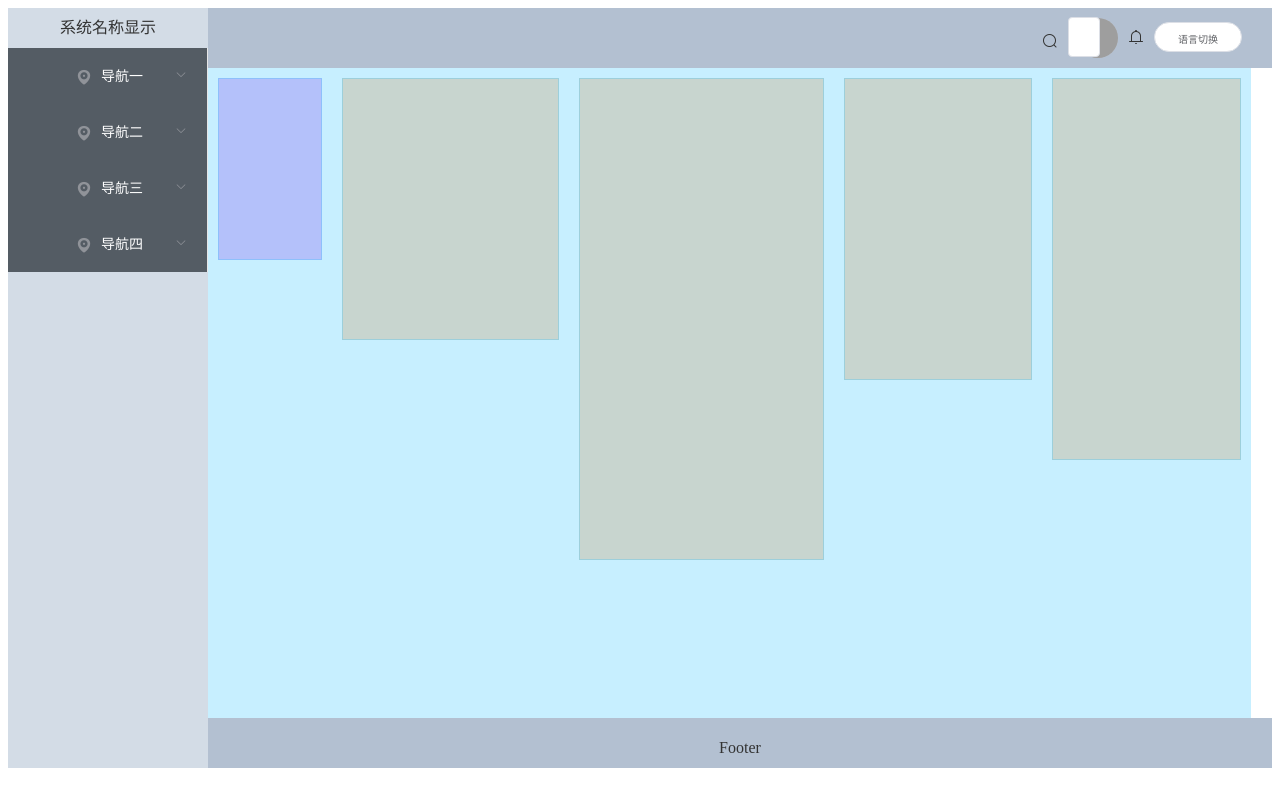
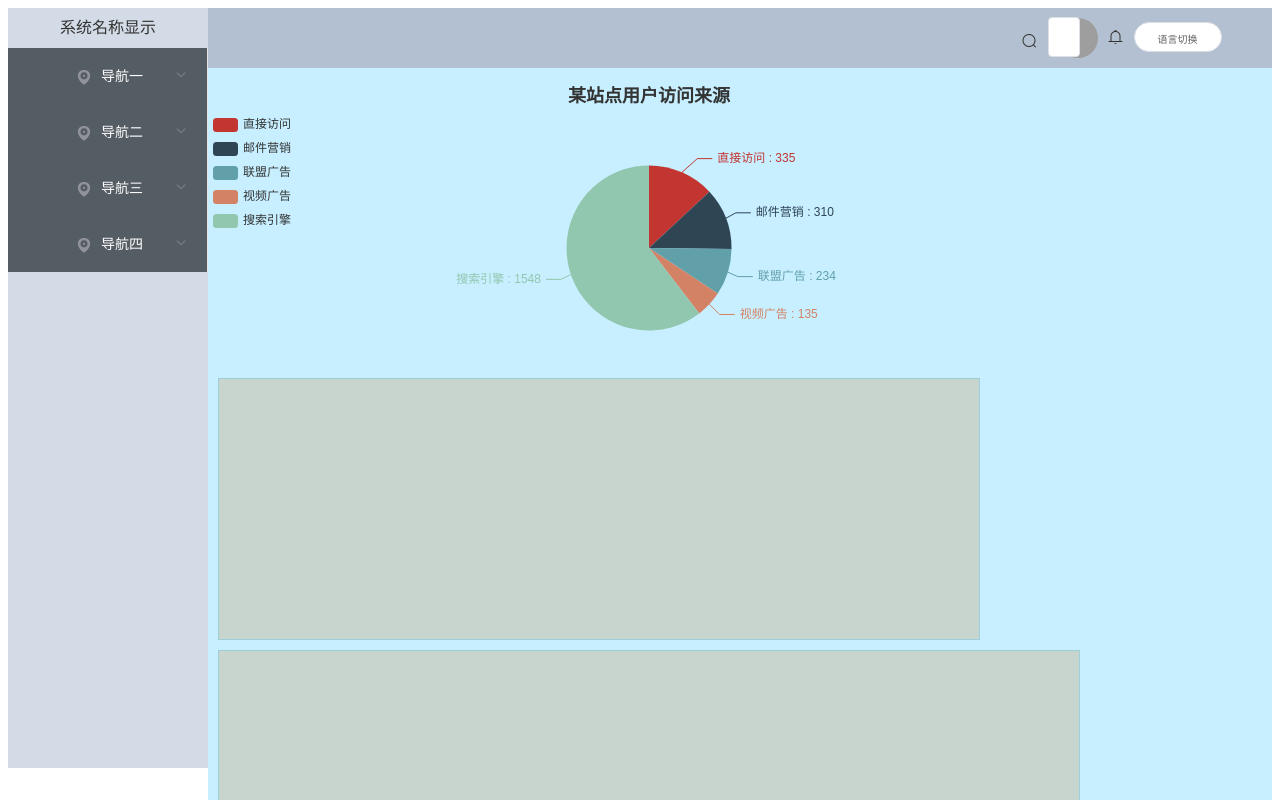
Before and after one commit to lb-github0906/admin-projrct, a Vue app: page / in a window 1280 px wide. Shown: the top 800 px of the page. Built offline with nearby package versions, Linux system fonts and the light colour scheme; grey boxes are pictures that could not be loaded.

Commit message:
echarts添加

```diff
--- a/package.json
+++ b/package.json
@@ -11,7 +11,7 @@
   },
   "dependencies": {
     "ant-design-vue": "^3.3.0-beta.3",
-    "echarts": "^5.3.3",
+    "echarts": "^4.9.0",
     "element-ui": "^2.15.9",
     "less-loader": "^5.0.0",
     "node-sass": "^4.14.1",
--- a/src/components/showAside.vue
+++ b/src/components/showAside.vue
@@ -75,7 +75,7 @@ export default {
 
 <style lang="less" scoped>
   .contain-aside{
-    max-height: 704px;
+    height: 100%;
     overflow: scroll;
     min-height: calc(100vh - 40px);
   }
--- a/src/components/showHeader.vue
+++ b/src/components/showHeader.vue
@@ -31,7 +31,8 @@ export default {
 <style lang="less" scoped>
  .contain {
 	// flex: 1;
-	width:98%20px;
+	width:98%;
+	height: 100%;
  }
  .contain .contain-item{
 	float: right;
--- a/src/components/showMain.vue
+++ b/src/components/showMain.vue
@@ -1,33 +1,99 @@
 <template>
 	<div class="main-contian">
-		<div class="border-a"></div>
-		<div class="border-b"></div>
-		<div class="border-c"></div>
-		<div class="border-d"></div>
-		<div class="border-e"></div>
+		<div>
+			<div id="border-a">
+			</div>
+			<div class="border-b"></div>
+			<div class="border-c"></div>
+			<div class="border-d"></div>
+			<div class="border-e"></div>
+		</div>
 	</div>
 </template>
 
 <script>
+import echarts from 'echarts'
 export default {
-
-}
+    name:'sector',
+    data() {
+      return {
+        option:{
+          title: {
+            text: '某站点用户访问来源',
+            top:'5%',
+            left: 'center'
+          },
+          tooltip: {
+            trigger: 'item',
+            formatter: '{a} <br/>{b} : {c}'
+          },
+          legend: {
+            orient: 'vertical',
+            left: 'left',
+            top:'15%',
+            data: ['直接访问', '邮件营销', '联盟广告', '视频广告', '搜索引擎']
+          },
+          series: [
+            {
+              name: '访问来源',
+              type: 'pie',
+              radius: '55%',
+              center: ['50%', '60%'],
+              data: [
+                {value: 335, name: '直接访问'},
+                {value: 310, name: '邮件营销'},
+                {value: 234, name: '联盟广告'},
+                {value: 135, name: '视频广告'},
+                {value: 1548, name: '搜索引擎'}
+              ],
+              itemStyle:{
+                normal:{
+                  label:{
+                    show: true,
+                    formatter: '{b} : {c}'
+                  },
+                  labelLine :{show:true}
+                }
+              },
+              emphasis: {
+                itemStyle: {
+                  shadowBlur: 10,
+                  shadowOffsetX: 0,
+                  shadowColor: 'rgba(0, 0, 0, 0.5)',
+                }
+              }
+            }
+          ]
+        }
+      }
+    },
+    mounted() {
+      let this_ = this;
+      let chart = echarts.init(document.getElementById('border-a'));
+      chart.setOption(this.option);
+      //建议加上以下这一行代码，不加的效果图如下（当浏览器窗口缩小的时候）。超过了div的界限（红色边框）
+      window.addEventListener('resize',function() {chart.resize()});
+    },
+    methods: {},
+    watch: {},
+    created() {
+    }
+  }
 </script>
 
 <style lang="less" scoped>
 	.main-contian {
 		height: 100%;
-		width: 98%;
+		width: 100%;
 		display: flex;
 		flex: 1;
 		justify-content: space-between;
 		background: #15bcff3d;
-		.border-a {
-			border: 1px solid #15bcff3d;
-			margin: 10px;
-			height: 180px;
-			width: 360px;
-			background: #690ce433;
+		word-break: normal;
+		#border-a {
+			width: 100%;
+			height: 300px;
+			margin: 0 auto;
 		}
 		.border-b {
 			border: 1px solid #15bcff3d;
--- a/src/main.js
+++ b/src/main.js
@@ -4,9 +4,11 @@ import Vue from 'vue'
 import App from './App'
 import router from './router'
 import ElementUI from 'element-ui';
+import echarts from 'echarts'
 import 'element-ui/lib/theme-chalk/index.css';
 
 Vue.config.productionTip = false
+Vue.prototype.$echarts = echarts
 Vue.use(ElementUI);
 
 /* eslint-disable no-new */
```
Also changed, not shown: 1 other file (tests, documents, lock files or other folders).
